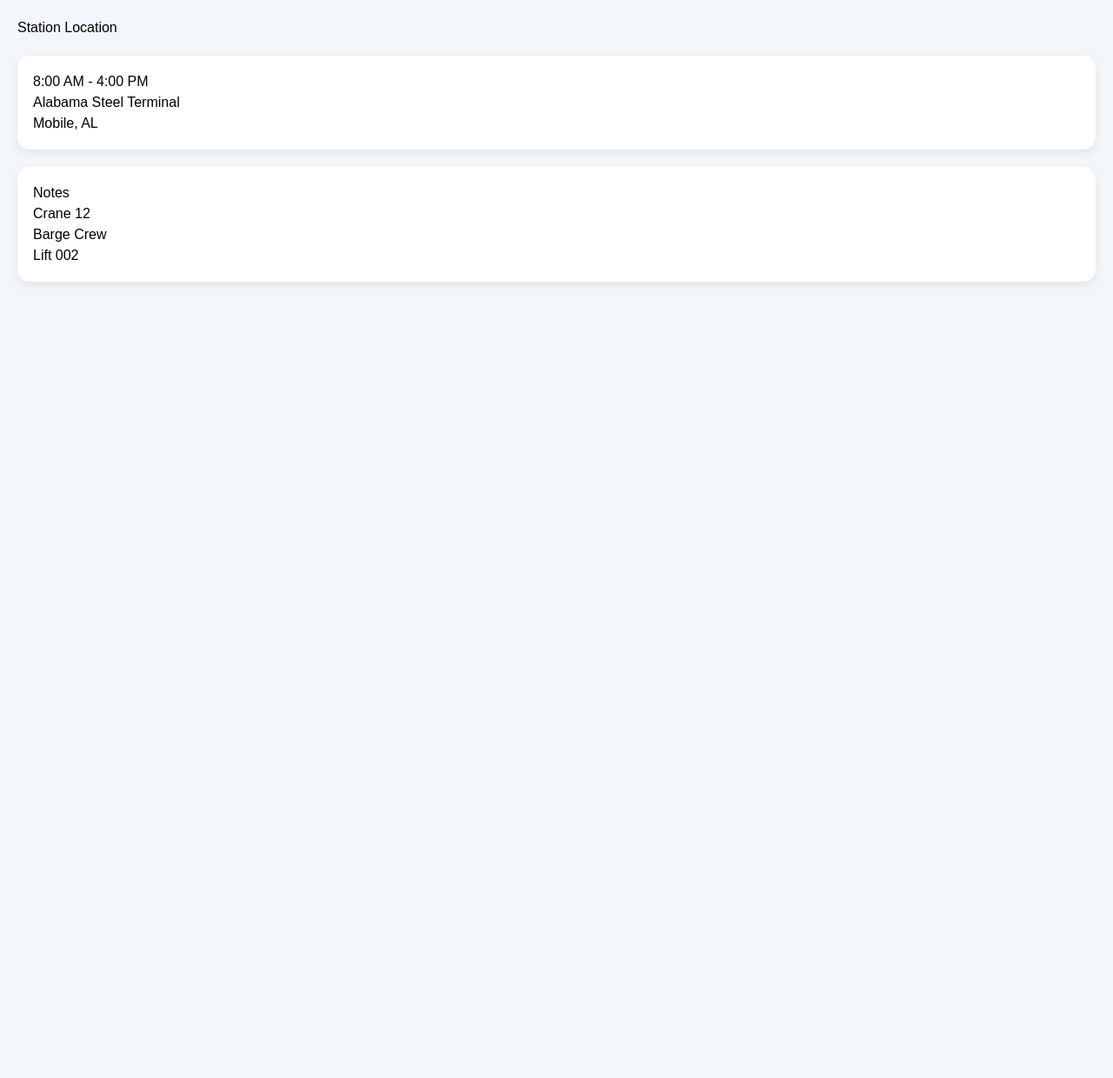
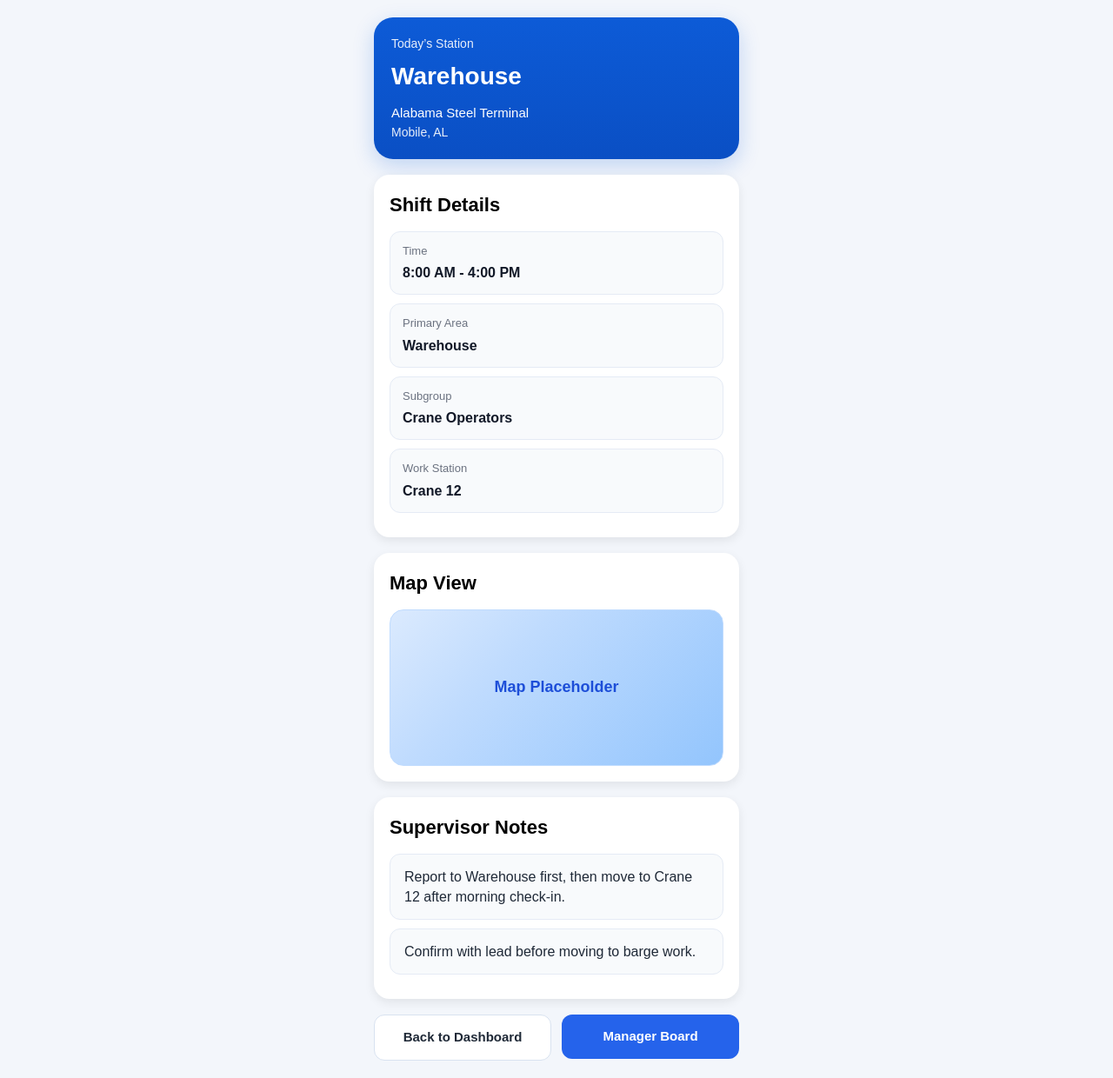
Before and after one commit to jumboslice09/terminal-operations-board, a Next.js app: page /location in a window 1280 px wide. Shown: the whole page at 87% size. Before the commit the page ends 800 px from the top, so only its background shows below. Built offline with nearby package versions, Linux system fonts and the light colour scheme.

Commit message:
Update page.tsx

```diff
--- a/app/location/page.tsx
+++ b/app/location/page.tsx
@@ -8,39 +8,188 @@
         padding: 20,
       }}
     >
-      <h2>Station Location</h2>
-
       <div
         style={{
-          background: "white",
-          borderRadius: 14,
-          padding: 18,
-          marginTop: 20,
-          boxShadow: "0 4px 12px rgba(0,0,0,0.08)",
+          maxWidth: 420,
+          margin: "0 auto",
         }}
       >
-        <h3>8:00 AM - 4:00 PM</h3>
-        <p>Alabama Steel Terminal</p>
-        <p>Mobile, AL</p>
+        <div
+          style={{
+            background: "linear-gradient(180deg, #0d5bd7 0%, #0a4fc4 100%)",
+            borderRadius: 22,
+            padding: 20,
+            color: "white",
+            boxShadow: "0 8px 24px rgba(13,91,215,0.22)",
+            marginBottom: 18,
+          }}
+        >
+          <div style={{ fontSize: 14, opacity: 0.9, marginBottom: 6 }}>
+            Today’s Station
+          </div>
+          <div style={{ fontSize: 28, fontWeight: 800, marginBottom: 10 }}>
+            Warehouse
+          </div>
+          <div style={{ fontSize: 15 }}>Alabama Steel Terminal</div>
+          <div style={{ fontSize: 14, opacity: 0.9 }}>Mobile, AL</div>
         </div>
 
         <div
           style={{
             background: "white",
-          borderRadius: 14,
+            borderRadius: 18,
             padding: 18,
-          marginTop: 20,
             boxShadow: "0 4px 12px rgba(0,0,0,0.08)",
+            marginBottom: 18,
           }}
         >
-        <h3>Notes</h3>
+          <div style={{ fontSize: 22, fontWeight: 800, marginBottom: 14 }}>
+            Shift Details
+          </div>
 
-        <ul>
-          <li>Crane 12</li>
-          <li>Barge Crew</li>
-          <li>Lift 002</li>
-        </ul>
+          <div style={infoRowStyle}>
+            <span style={labelStyle}>Time</span>
+            <span style={valueStyle}>8:00 AM - 4:00 PM</span>
+          </div>
+
+          <div style={infoRowStyle}>
+            <span style={labelStyle}>Primary Area</span>
+            <span style={valueStyle}>Warehouse</span>
+          </div>
+
+          <div style={infoRowStyle}>
+            <span style={labelStyle}>Subgroup</span>
+            <span style={valueStyle}>Crane Operators</span>
+          </div>
+
+          <div style={infoRowStyle}>
+            <span style={labelStyle}>Work Station</span>
+            <span style={valueStyle}>Crane 12</span>
+          </div>
+        </div>
+
+        <div
+          style={{
+            background: "white",
+            borderRadius: 18,
+            padding: 18,
+            boxShadow: "0 4px 12px rgba(0,0,0,0.08)",
+            marginBottom: 18,
+          }}
+        >
+          <div style={{ fontSize: 22, fontWeight: 800, marginBottom: 14 }}>
+            Map View
+          </div>
+
+          <div
+            style={{
+              height: 180,
+              borderRadius: 16,
+              background:
+                "linear-gradient(135deg, #dbeafe 0%, #bfdbfe 35%, #93c5fd 100%)",
+              display: "flex",
+              alignItems: "center",
+              justifyContent: "center",
+              color: "#1d4ed8",
+              fontWeight: 700,
+              fontSize: 18,
+              border: "1px solid #bfdbfe",
+            }}
+          >
+            Map Placeholder
+          </div>
+        </div>
+
+        <div
+          style={{
+            background: "white",
+            borderRadius: 18,
+            padding: 18,
+            boxShadow: "0 4px 12px rgba(0,0,0,0.08)",
+            marginBottom: 18,
+          }}
+        >
+          <div style={{ fontSize: 22, fontWeight: 800, marginBottom: 14 }}>
+            Supervisor Notes
+          </div>
+
+          <div style={noteCardStyle}>
+            Report to Warehouse first, then move to Crane 12 after morning check-in.
+          </div>
+
+          <div style={noteCardStyle}>
+            Confirm with lead before moving to barge work.
+          </div>
+        </div>
+
+        <div
+          style={{
+            display: "grid",
+            gridTemplateColumns: "1fr 1fr",
+            gap: 12,
+          }}
+        >
+          <a href="/dashboard" style={{ textDecoration: "none" }}>
+            <button style={secondaryButtonStyle}>Back to Dashboard</button>
+          </a>
+
+          <a href="/manager" style={{ textDecoration: "none" }}>
+            <button
+              style={{
+                ...secondaryButtonStyle,
+                background: "#2563eb",
+                color: "white",
+                border: "none",
+              }}
+            >
+              Manager Board
+            </button>
+          </a>
+        </div>
       </div>
     </main>
   );
 }
+
+const infoRowStyle: React.CSSProperties = {
+  background: "#f8fafc",
+  borderRadius: 12,
+  padding: "12px 14px",
+  border: "1px solid #e5ebf5",
+  display: "flex",
+  flexDirection: "column",
+  gap: 4,
+  marginBottom: 10,
+};
+
+const labelStyle: React.CSSProperties = {
+  fontSize: 13,
+  color: "#6b7280",
+};
+
+const valueStyle: React.CSSProperties = {
+  fontSize: 16,
+  fontWeight: 700,
+  color: "#111827",
+};
+
+const noteCardStyle: React.CSSProperties = {
+  background: "#f8fafc",
+  borderRadius: 12,
+  padding: "14px 16px",
+  border: "1px solid #e5ebf5",
+  marginBottom: 10,
+  color: "#1f2937",
+  lineHeight: 1.45,
+};
+
+const secondaryButtonStyle: React.CSSProperties = {
+  width: "100%",
+  padding: 14,
+  borderRadius: 12,
+  background: "white",
+  color: "#1f2937",
+  fontWeight: 700,
+  fontSize: 15,
+  border: "1px solid #d8e2f0",
+};
```
Lines whose indentation alone changed are shown as unchanged.
